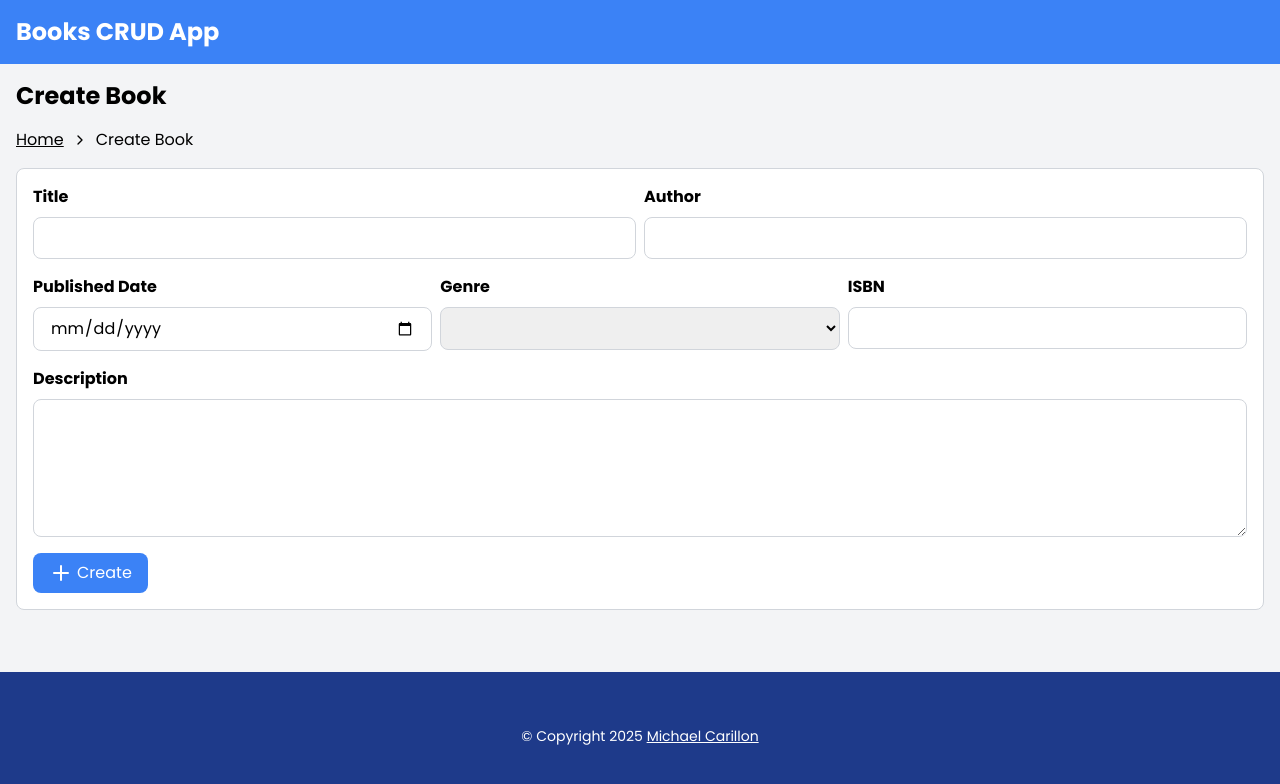
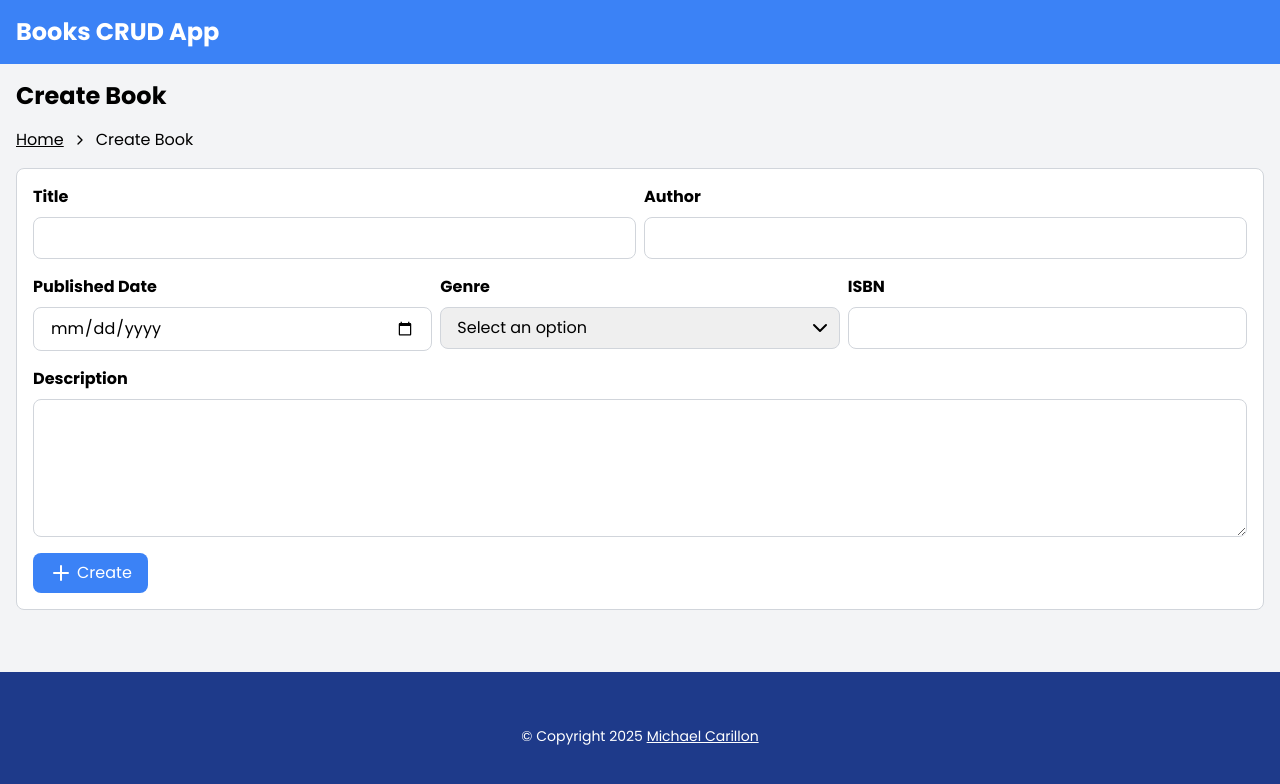
Before and after one commit to mike3497/books-crud-app, a Vue app: page /create in a window 1280 px wide. Shown: the top 784 px of the page. Built offline with nearby package versions, Linux system fonts and the light colour scheme.

Commit message:
feat: fix dropdown arrow

```diff
--- a/src/components/shared/SelectField.vue
+++ b/src/components/shared/SelectField.vue
@@ -1,16 +1,22 @@
 <template>
   <div class="flex flex-col gap-2" :class="{ 'has-error': !!errorMessage }">
     <label class="font-bold" :for="name">{{ label }}</label>
+    <div class="relative">
       <select
-      class="block w-full px-4 py-2 border border-gray-300 focus-visible:outline-none focus-visible:border-blue-500 rounded-lg"
+        class="block w-full px-4 py-2 border border-gray-300 focus-visible:outline-none focus-visible:border-blue-500 rounded-lg appearance-none"
         :id="name"
         :name="name"
         :value="inputValue"
         @input="handleChange"
         @blur="handleBlur"
       >
+        <option disabled value="">Select an option</option>
         <slot></slot>
       </select>
+      <div class="absolute top-1/2 right-2 transform -translate-y-1/2">
+        <ChevronDown />
+      </div>
+    </div>
     <p class="text-red-700" v-show="errorMessage">
       {{ errorMessage }}
     </p>
@@ -18,6 +24,7 @@
 </template>
 
 <script setup lang="ts">
+import { ChevronDown } from 'lucide-vue-next';
 import { useField } from 'vee-validate';
 import { toRef } from 'vue';
 
```
Lines whose indentation alone changed are shown as unchanged.
